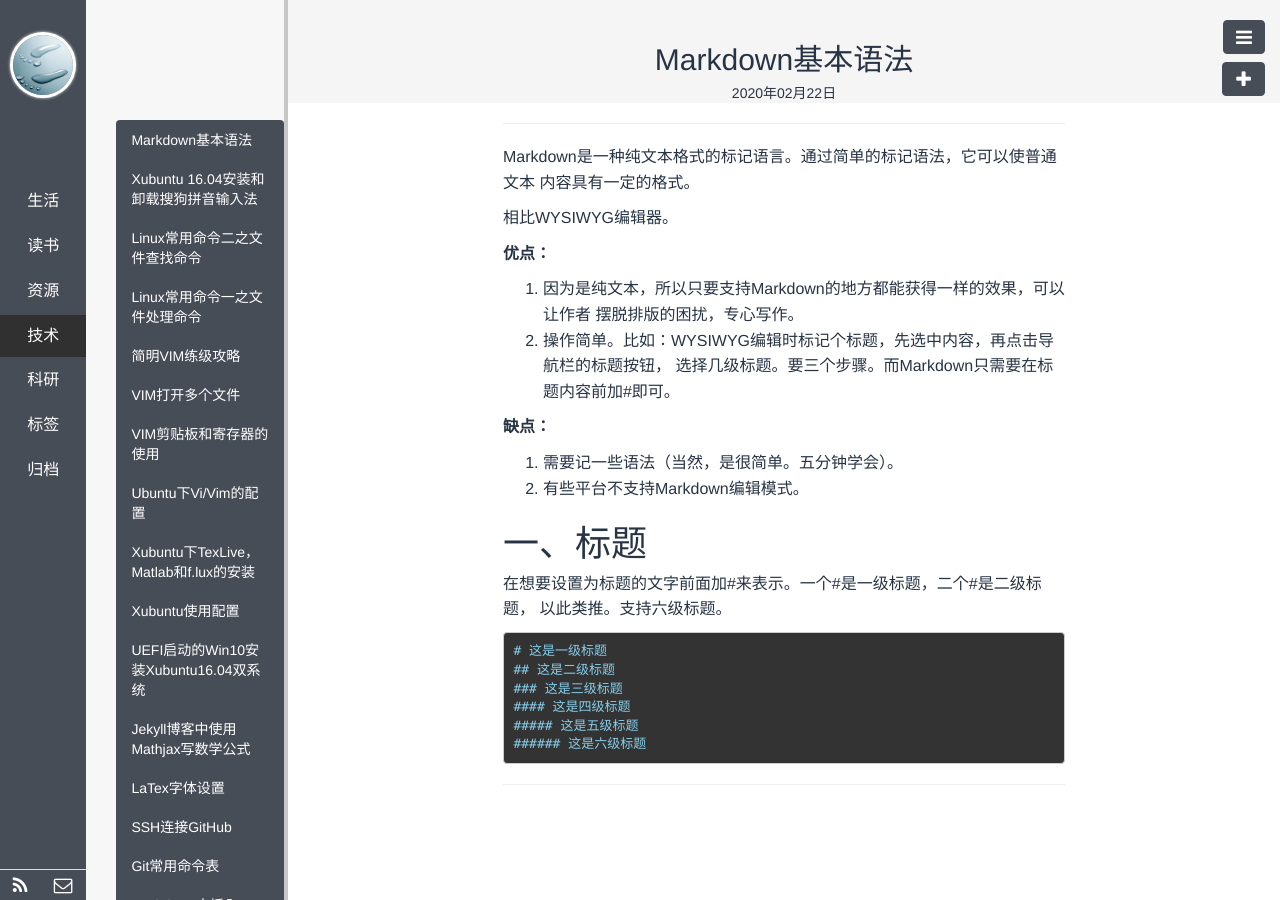
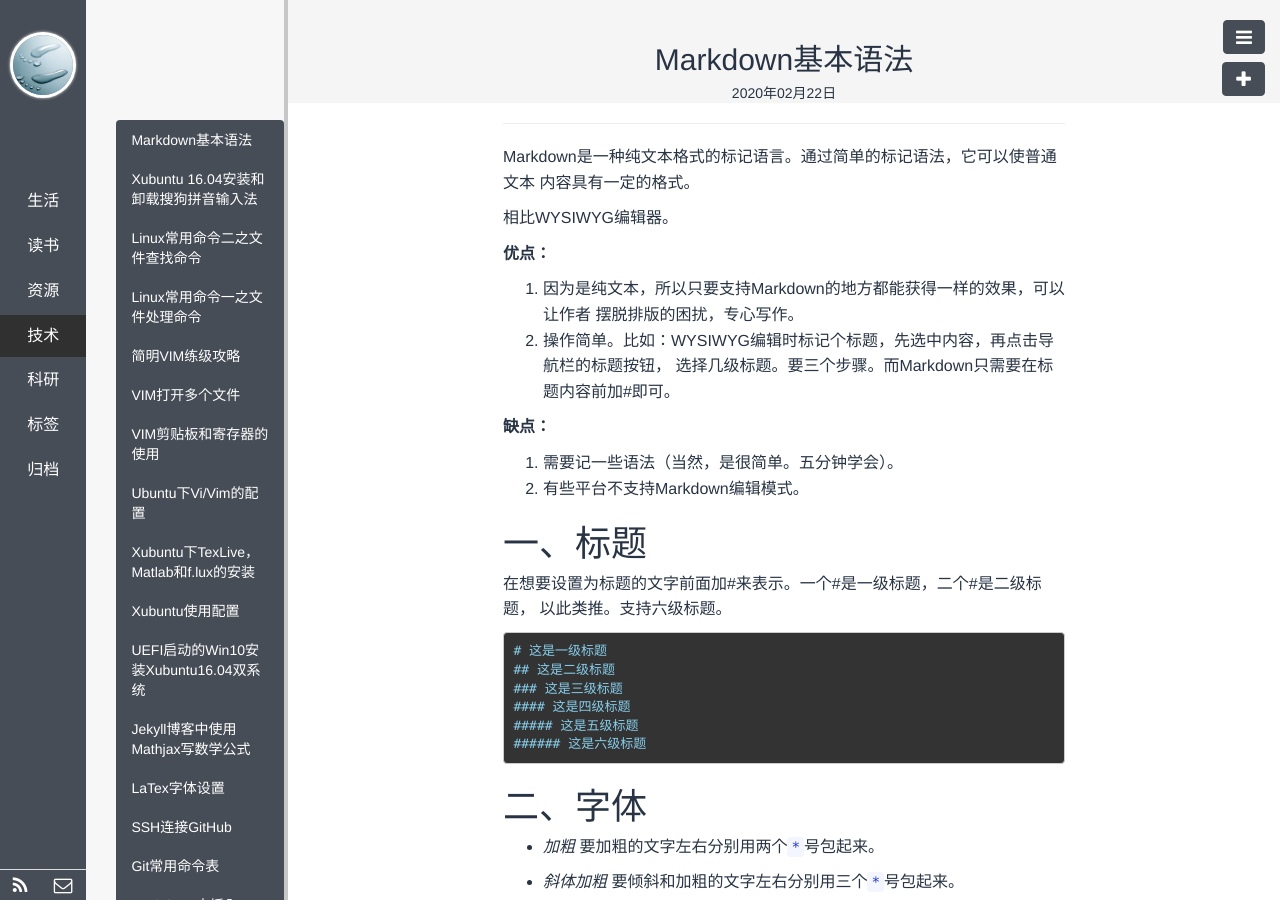
Before and after one commit to polyHong/polyHong.github.io, a Jekyll site: the page built from _posts/tech/2020-02-22-markdown-basic-syntax.md, in a window 1280 px wide. Built offline with Jekyll 4.4.1, drawn with Linux system fonts in a browser that asks for light colours; Markdown is read by kramdown in place of the engine named in the settings; comment, search, counter and statistics services are not loaded.

Commit message:
Markdown

````diff
--- a/_posts/tech/2020-02-22-markdown-basic-syntax.md
+++ b/_posts/tech/2020-02-22-markdown-basic-syntax.md
@@ -34,3 +34,11 @@ Markdown是一种纯文本格式的标记语言。通过简单的标记语法，
 ##### 这是五级标题
 ###### 这是六级标题
 ```
+
+# 二、字体
+
++ *加粗*
+要加粗的文字左右分别用两个`*`号包起来。
+
++ *斜体加粗*
+要倾斜和加粗的文字左右分别用三个`*`号包起来。
````
Also changed, not shown: 1 other file.
